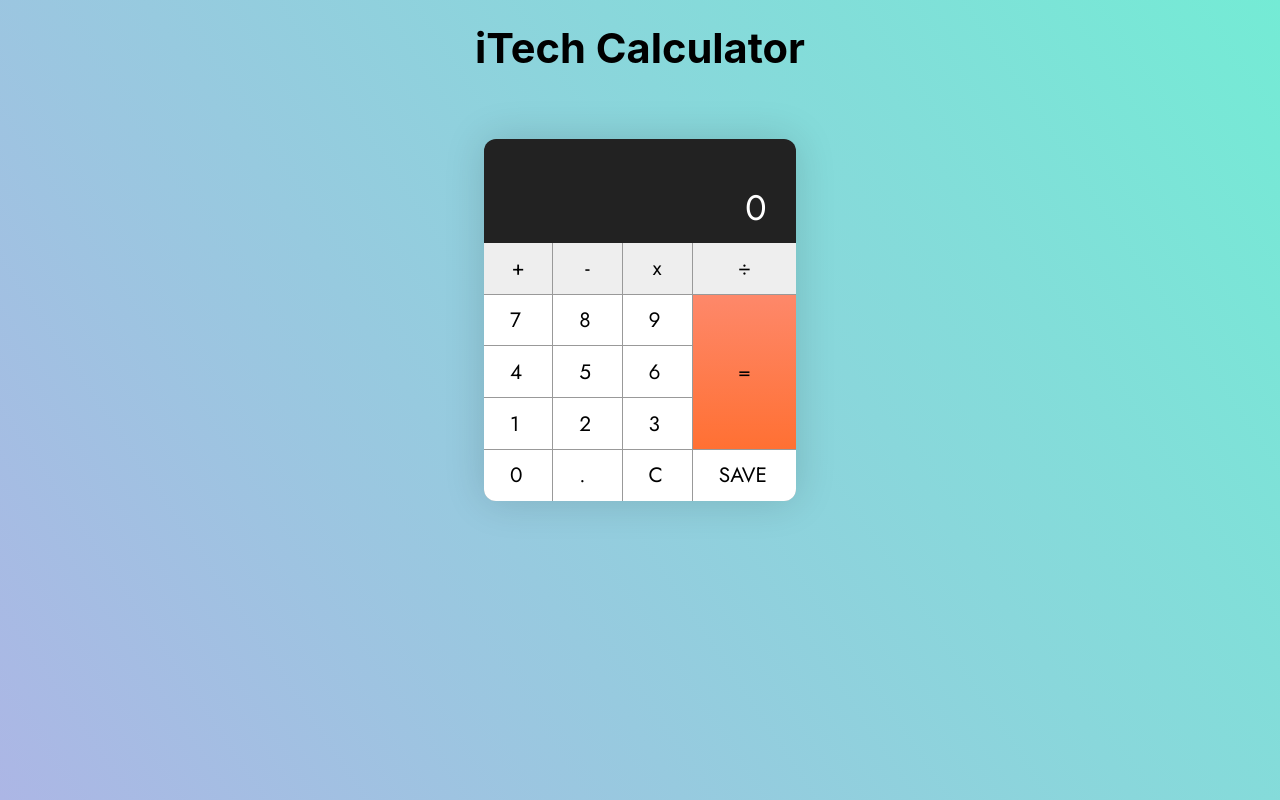
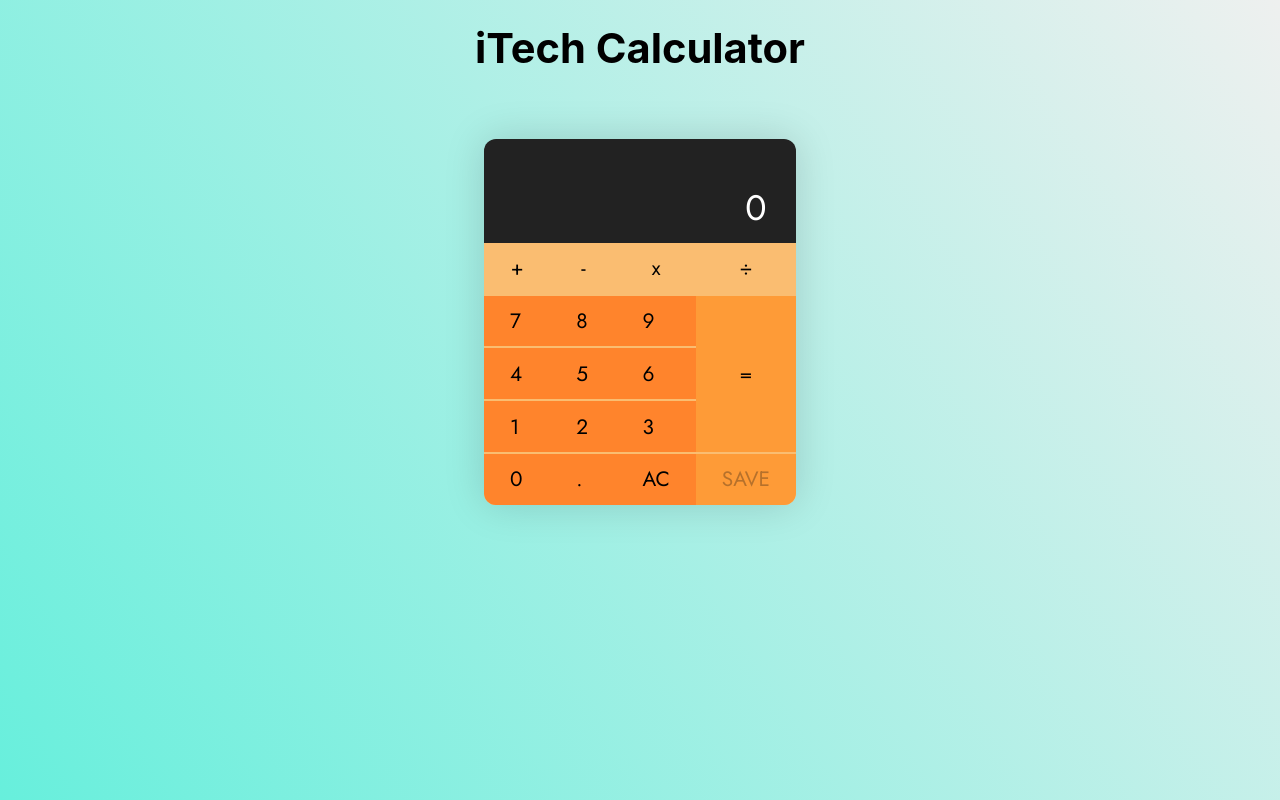
Before and after one commit to boi87/react-calculator, a React (Create React App) app: page / in a window 1280 px wide. Built offline with nearby package versions, Linux system fonts and the light colour scheme.

Commit message:
sending ip and result from js only

```diff
--- a/src/components/Calculator/Calculator.tsx
+++ b/src/components/Calculator/Calculator.tsx
@@ -1,5 +1,4 @@
 import React from "react";
-// const axios = require('axios').default;
 import axios from 'axios';
 
 import style from './calculator.module.sass';
@@ -28,7 +27,7 @@ class Calculator extends React.Component<any, ICalculatorState> {
 
     handleInput = (input: { value: string, displayValue: string | undefined }) => {
 
-        if (input.value === 'C') {
+        if (input.value === 'AC') {
             return this.handleCancel();
         }
 
@@ -156,40 +155,39 @@ class Calculator extends React.Component<any, ICalculatorState> {
     getTime = (): Promise<string> => new Promise(resolve => resolve(new Date().toLocaleString()));
 
     handleSave = () => {
-        // PHP part
-        // this.getIpAddress().then(ip => console.log(ip));
-
-
-        console.log('appVersion', window.navigator.userAgent);
-
-        this.setState(state => {
-                return {
-                    ...state,
-                    results: [...state.results, this.state.calculator.result]
-                }
-            }, () => Promise.all([this.getIpAddress(), this.getBrowser(), this.getTime()])
-                .then(promises => {
-                    const dataToCsv = {
-                        ipAddress: promises[0],
-                        browser: promises[1],
-                        date: promises[2],
-                        results: [...this.state.results]
-                    };
-                    return dataToCsv;
-                }).then(csv => {
-                    // axios
-                    console.log(csv);
-                    axios
-                        .post(
-                            'http://localhost/calculations.php',
-                            JSON.stringify(csv),
-                            {'headers': 'Access-Control-Allow-Origin: *'})
-                        .then(data => console.log(data))
-                        .catch(err => console.log(err));
-                })
-        );
-
-        console.log('this.state', this.state.results);
+        // this.setState(state => {
+        //         return {
+        //             ...state,
+        //             results: [...state.results, this.state.calculator.result]
+        //         }
+        //     }, () => Promise.all([this.getIpAddress(), this.getBrowser(), this.getTime()])
+        //         .then(promises => {
+        //             const dataToCsv = {
+        //                 ipAddress: promises[0],
+        //                 browser: promises[1],
+        //                 date: promises[2],
+        //                 results: [...this.state.results]
+        //             };
+        //             return dataToCsv;
+        //         }).then(csv => {
+        //             console.log(csv);
+        //             axios
+        //                 .post(
+        //                     'http://localhost/calculations.php',
+        //                     csv,
+        //                 )
+        //                 .then(data => console.log(data))
+        //                 .catch(err => console.log(err));
+        //         })
+        // );
+        this.getIpAddress().then(ip => {
+                const dataToExport = {result: this.state.calculator.result, ipFromJs: ip};
+                axios.post('http://localhost/calculations.php', JSON.stringify(dataToExport))
+                    .then(res => {
+                        console.log(res);
+                    })
+            }
+        )
     };
 
     updateDisplays = () => {
@@ -259,7 +257,9 @@ class Calculator extends React.Component<any, ICalculatorState> {
                     <KeyPad
                         onInputEvent={this.handleInput}
                         onEvaluateEvent={this.handleEvaluate}
-                        onSaveEvent={this.handleSave}/>
+                        onSaveEvent={this.handleSave}
+                        currentResult={this.state.calculator.result}
+                    />
                 </div>
             </div>
         )
--- a/src/components/calculatorKey/calculatorKey.tsx
+++ b/src/components/calculatorKey/calculatorKey.tsx
@@ -1,12 +1,12 @@
 import React from "react";
-
-import style from './calculatorKey.module.sass';
 
 import {ICalculatorKeyProps} from "../../models/calculator.models";
 
 const CalculatorKey = (props: ICalculatorKeyProps) => {
     return (
         <button
+            color={'green'}
+            disabled={props.currentResult === ''}
             className={props.class}
             onClick={() => props.handleClick({value: props.value, displayValue: props.displayValue})}>
             {props.displayValue || props.value}
--- a/src/components/display/display.tsx
+++ b/src/components/display/display.tsx
@@ -6,10 +6,12 @@ import style from './display.module.sass';
 
 const Display = (props: IDisplayProps) => {
 
-    const formatNumbers = (num: string) => num.replace(/(?<!\..*)(\d)(?=(?:\d{3})+(?:\.|$))/g, '$1,');
+    const thousandsSeparatorRgx = /(?<!\..*)(\d)(?=(?:\d{3})+(?:\.|$))/g;
+    const formatNumbers = (num: string) => num.replace(thousandsSeparatorRgx, '$1,');
 
-    const numbers = props.upperDisplay.replace(/[^0-9.]/g, ' ').split(' ').filter(x => !isNaN(+x));
-    const operators = props.upperDisplay.split('').filter(x => isNaN(+x) && x !== '.');
+    const numsAndDecimalDotRgx = /[^0-9.]/g;
+    const numbers = props.upperDisplay.replace(numsAndDecimalDotRgx, ' ').split(' ').filter(num => !isNaN(+num));
+    const operators = props.upperDisplay.split('').filter(op => isNaN(+op) && op !== '.');
 
     const mainDisplay = formatNumbers(props.mainDisplay);
 
@@ -25,6 +27,6 @@ const Display = (props: IDisplayProps) => {
 
         </div>
     )
-}
+};
 
 export default Display;
--- a/src/components/keypad/keyPad.module.sass
+++ b/src/components/keypad/keyPad.module.sass
@@ -1,17 +1,16 @@
 .calculatorKeys
-  background-color: #999
+  background-color: #fabd71
   display: grid
-  grid-gap: 1px
   grid-template-columns: repeat(4, 1fr)
+  grid-row-gap: 2px
 
 
 .calculatorKeys > *
-  background-color: #fff
+  background-color: #ff842c
   padding: 0.5em 1.25em
   position: relative
   text-align: center
   font-family: 'Jost', sans-serif
-
 
 .calculatorKeys > *:active::before,
 .calculatorKeys > .is-depressed::before
@@ -30,13 +29,18 @@
 
 
 .keyOperator
-  background-color: #eee
+  background-color: #fabd71
   font-weight: normal
   font-family: 'Jost', sans-serif
 
 
 .keyEqual
-  background-image: linear-gradient(to bottom, #fe886a, #ff7033)
+  background-color: #fe9b37
   grid-column: -2
   grid-row: 2 / span 3
   font-family: 'Jost', sans-serif
+
+
+.keySave
+  background-color: #fe9b37
+  font-family: 'Jost', sans-serif
--- a/src/components/keypad/keyPad.tsx
+++ b/src/components/keypad/keyPad.tsx
@@ -36,8 +36,12 @@ const KeyPad = (props: IKeyPadProps) => {
             <CalculatorKey class={style.calculatorKeys} handleClick={props.onInputEvent} value={'3'}/>
             <CalculatorKey class={style.calculatorKeys} handleClick={props.onInputEvent} value={'0'}/>
             <CalculatorKey class={style.calculatorKeys} handleClick={props.onInputEvent} value={'.'}/>
-            <CalculatorKey class={style.calculatorKeys} handleClick={props.onInputEvent} value={'C'}/>
-            <CalculatorKey class={style.calculatorKeys} handleClick={props.onSaveEvent} value={'SAVE'}/>
+            <CalculatorKey class={style.calculatorKeys} handleClick={props.onInputEvent} value={'AC'}/>
+            <CalculatorKey
+                class={style.keySave}
+                handleClick={props.onSaveEvent}
+                value={'SAVE'}
+                currentResult={props.currentResult}/>
             <CalculatorKey
                 class={style.keyEqual}
                 handleClick={props.onEvaluateEvent}
--- a/src/containers/container/container.module.sass
+++ b/src/containers/container/container.module.sass
@@ -1,6 +1,6 @@
 .mainContainer
   align-items: center
-  background-image: linear-gradient(236deg, #74ebd5, #acb6e5)
+  background-image: linear-gradient(236deg, #eef0ef, #67efdc)
   display: flex
   flex-direction: column
   height: 100vh
--- a/src/models/calculator.models.tsx
+++ b/src/models/calculator.models.tsx
@@ -22,6 +22,7 @@ export interface IKeyPadProps {
     onInputEvent: (input: { value: string; displayValue: string | undefined; }) => void,
     onEvaluateEvent: () => void
     onSaveEvent: () => void
+    currentResult?: string
 }
 
 export interface ICalculatorKeyProps {
@@ -29,4 +30,5 @@ export interface ICalculatorKeyProps {
     value: string
     displayValue?: string
     class?: string,
+    currentResult?: string
 }
```
